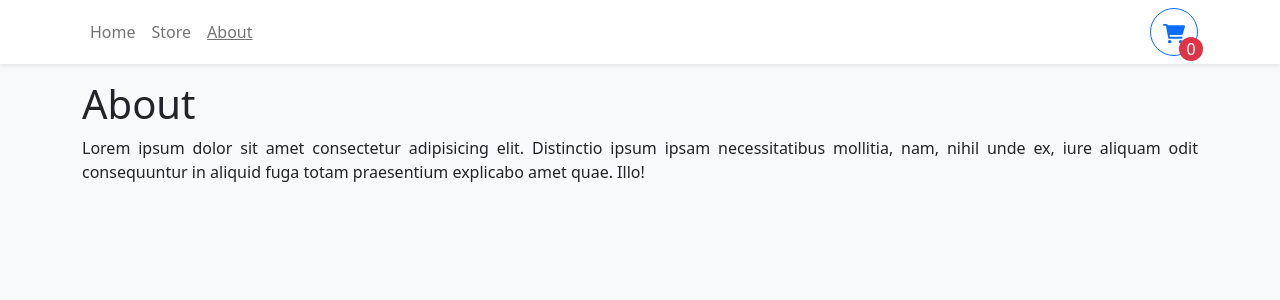
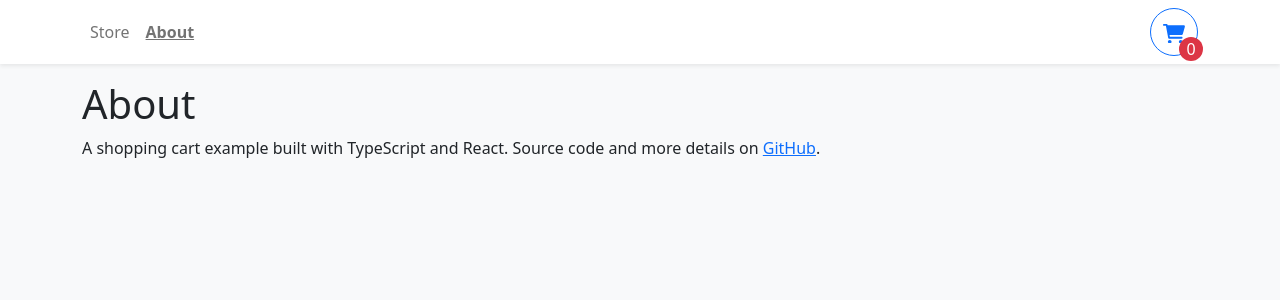
Before and after one commit to josebraposo/react-ts-cart, a React (Vite) app: page /about in a window 1280 px wide. Shown: the top 300 px of the page. Built offline with nearby package versions, Linux system fonts and the light colour scheme.

Commit message:
refactor all routes

```diff
--- a/src/App.tsx
+++ b/src/App.tsx
@@ -1,10 +1,10 @@
 import { Routes, Route } from "react-router-dom";
 import Container from "react-bootstrap/Container";
-import { Home } from "./pages/Home";
 import { Store } from "./pages/Store";
 import { About } from "./pages/About";
 import { Navbar } from "./components/Navbar";
 import { ShoppingCartProvider } from "./context/ShoppingCartProvider";
+import { NotFound } from "./pages/NotFound";
 
 function App() {
   return (
@@ -12,9 +12,9 @@ function App() {
       <Navbar />
       <Container className="mb-4">
         <Routes>
-          <Route path="" element={<Home />} />
-          <Route path="store" element={<Store />} />
-          <Route path="about" element={<About />} />
+          <Route path="/" element={<Store />} />
+          <Route path="/about" element={<About />} />
+          <Route path='*' element={<NotFound />}/>
         </Routes>
       </Container>
     </ShoppingCartProvider>
--- a/src/components/Navbar.tsx
+++ b/src/components/Navbar.tsx
@@ -2,37 +2,29 @@ import { Container, Nav, Navbar as NavbarBs, Button } from "react-bootstrap";
 import { ShoppingCartContext } from "../context/ShoppingCartContext";
 import { useContext } from "react";
 import { useLocation } from "react-router-dom";
+import { getBaseUrl } from "../utilities/getBaseUrl";
+
+function buildLinkProps(path: string, route: string) {
+  return {
+    href: `${getBaseUrl()}${route}`,
+    ...(path === route && {
+      style: {
+        textDecoration: "underline",
+        fontWeight: "bold",
+      },
+    }),
+  };
+}
 
 export function Navbar() {
   const { openCart, cartQuantity } = useContext(ShoppingCartContext);
-  const currPath = useLocation()?.pathname;
-  const base = import.meta.env.BASE_URL;
+  const path = useLocation()?.pathname;
   return (
     <NavbarBs className="bg-white shadow-sm mb-3">
       <Container>
         <Nav className="me-auto">
-          <Nav.Link
-            href={`${base}`}
-            style={{ textDecoration: currPath === "/" ? "underline" : "none" }}
-          >
-            Home
-          </Nav.Link>
-          <Nav.Link
-            href={`${base}store`}
-            style={{
-              textDecoration: currPath === "/store" ? "underline" : "none",
-            }}
-          >
-            Store
-          </Nav.Link>
-          <Nav.Link
-            href={`${base}about`}
-            style={{
-              textDecoration: currPath === "/about" ? "underline" : "none",
-            }}
-          >
-            About
-          </Nav.Link>
+          <Nav.Link {...buildLinkProps(path, "/")}>Store</Nav.Link>
+          <Nav.Link {...buildLinkProps(path, "/about")}>About</Nav.Link>
         </Nav>
         <Button
           onClick={openCart}
@@ -47,7 +39,6 @@ export function Navbar() {
           >
             <path d="M96 0C107.5 0 117.4 8.19 119.6 19.51L121.1 32H541.8C562.1 32 578.3 52.25 572.6 72.66L518.6 264.7C514.7 278.5 502.1 288 487.8 288H170.7L179.9 336H488C501.3 336 512 346.7 512 360C512 373.3 501.3 384 488 384H159.1C148.5 384 138.6 375.8 136.4 364.5L76.14 48H24C10.75 48 0 37.25 0 24C0 10.75 10.75 0 24 0H96zM128 464C128 437.5 149.5 416 176 416C202.5 416 224 437.5 224 464C224 490.5 202.5 512 176 512C149.5 512 128 490.5 128 464zM512 464C512 490.5 490.5 512 464 512C437.5 512 416 490.5 416 464C416 437.5 437.5 416 464 416C490.5 416 512 437.5 512 464z" />
           </svg>
-
           <div
             className="rounded-circle bg-danger d-flex justify-content-center align-items-center"
             style={{
--- a/src/main.tsx
+++ b/src/main.tsx
@@ -4,11 +4,11 @@ import App from './App.tsx'
 import 'bootstrap/dist/css/bootstrap.min.css';
 import { BrowserRouter } from 'react-router-dom'
 
-const base = import.meta.env.BASE_URL;
+const baseURL = import.meta.env.BASE_URL; // configured on vite.config.ts
 
 ReactDOM.createRoot(document.getElementById('root') as HTMLElement).render(
   <React.StrictMode>
-    <BrowserRouter basename={base}>
+    <BrowserRouter basename={baseURL}>
       <App />
     </BrowserRouter>
   </React.StrictMode>,
--- a/src/pages/About.tsx
+++ b/src/pages/About.tsx
@@ -2,12 +2,9 @@ export function About() {
   return (
     <>
       <h1>About</h1>
-      <p style={{ textAlign: "justify" }}>
-        Lorem ipsum dolor sit amet consectetur adipisicing elit. Distinctio
-        ipsum ipsam necessitatibus mollitia, nam, nihil unde ex, iure aliquam
-        odit consequuntur in aliquid fuga totam praesentium explicabo amet quae.
-        Illo!
-      </p>
+      <div style={{ textAlign: "justify" }}>
+        <p>A shopping cart example built with TypeScript and React. Source code and more details on <a href="https://github.com/josebraposo/react-ts-cart">GitHub</a>.</p>
+      </div>
     </>
   );
 }
--- a/src/pages/Home.tsx
+++ /dev/null
@@ -1,8 +0,0 @@
-export function Home() {
-  return (
-    <>
-      <h1>Home</h1>
-      <p>Welcome! Make sure to visit our store!</p>
-    </>
-  );
-}
--- /dev/null
+++ b/src/pages/NotFound.tsx
@@ -0,0 +1,11 @@
+import { getBaseUrl } from "../utilities/getBaseUrl";
+
+export function NotFound() {
+  return (
+    <>
+      <h1>Not found</h1>
+      <p>This URL does not exist :(</p>
+      <p>Click <a href={`${getBaseUrl()}/`}>here</a> to return to the store.</p>
+    </>
+  );
+}
--- /dev/null
+++ b/src/utilities/getBaseUrl.ts
@@ -0,0 +1,3 @@
+export function getBaseUrl() {
+    return import.meta.env.BASE_URL;  // configured on vite.config.ts
+}
--- a/vite.config.ts
+++ b/vite.config.ts
@@ -4,5 +4,5 @@ import react from '@vitejs/plugin-react'
 // https://vitejs.dev/config/
 export default defineConfig({
   plugins: [react()],
-  base: '/react-ts-cart/'
+  base: '/react-ts-cart'
 })
```
